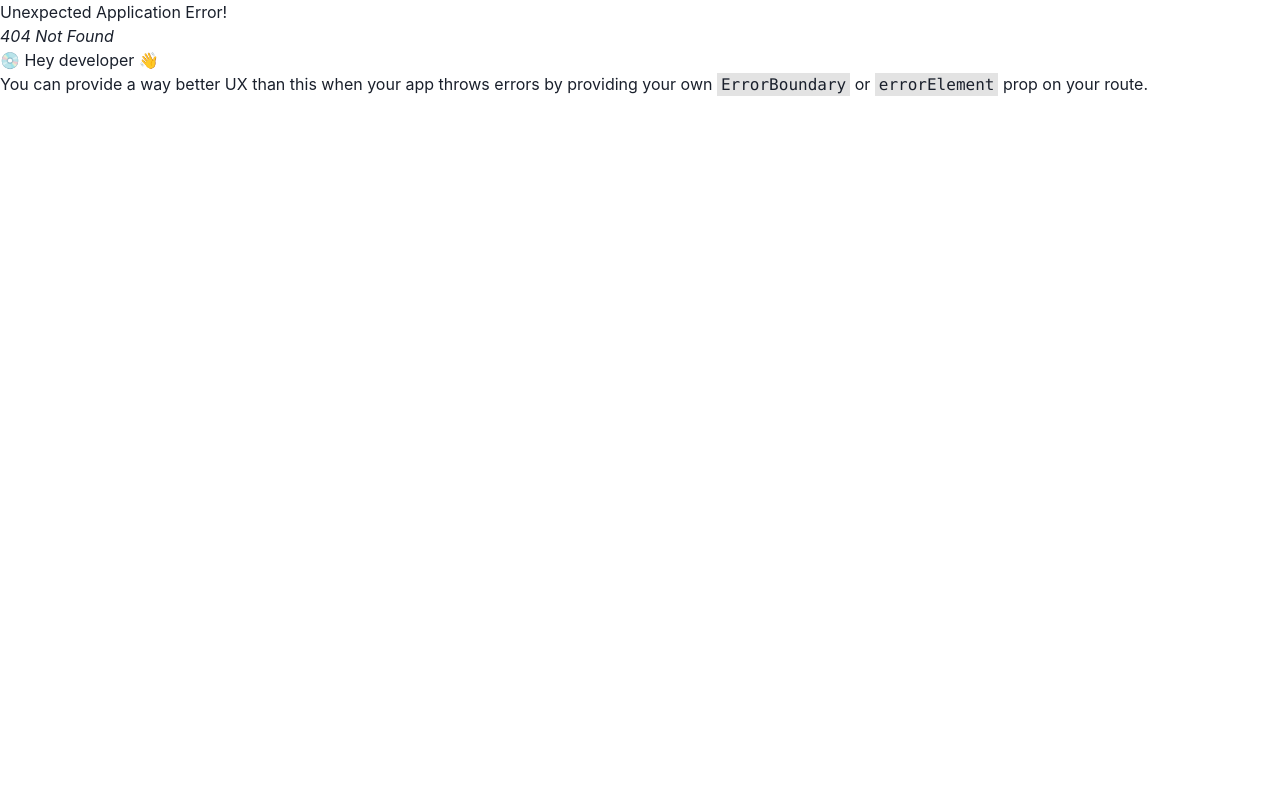
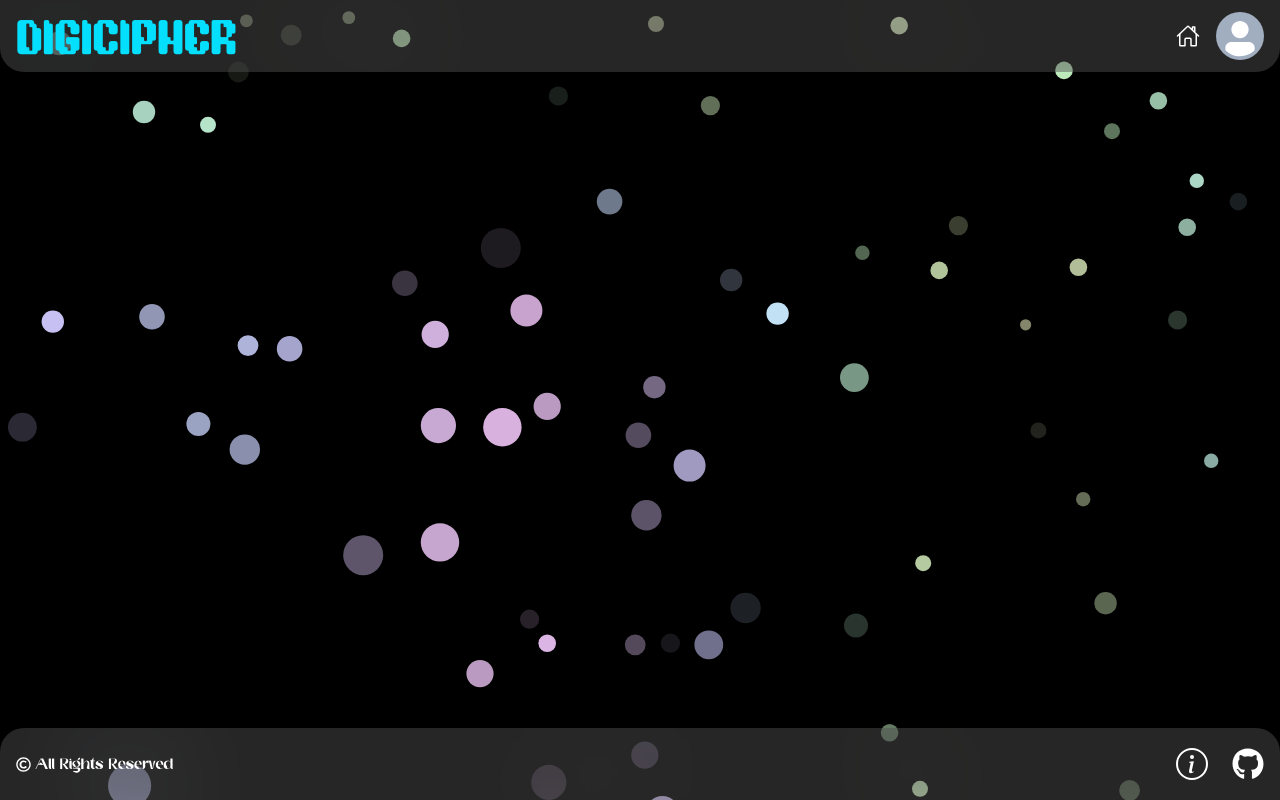
Before and after one commit to PJyoti04/digicipher, a React (Vite) app in the folder frontend/: page /about in a window 1280 px wide. Before the commit this address had no page. Built offline with nearby package versions, Linux system fonts and the light colour scheme.

Commit message:
Made some changes in About page

```diff
--- a/frontend/src/App.jsx
+++ b/frontend/src/App.jsx
@@ -7,6 +7,7 @@ import { createBrowserRouter, RouterProvider } from "react-router-dom";
 import Leaderboard from './Components/Pages/Leaderboard'
 import Loader from './Components/utils/Loader'
 import { ChakraProvider } from '@chakra-ui/react'
+import About from "./Components/Pages/About";
 
 const appRouter = createBrowserRouter([
   {
@@ -28,7 +29,10 @@ const appRouter = createBrowserRouter([
   {
     path: "/leaderboard",
     element: <Leaderboard />,
-  },
+  },{
+    path: "/about",
+    element: <About />
+  }
 ]);
 
 const App = () => {
--- /dev/null
+++ b/frontend/src/Components/Pages/About.jsx
@@ -0,0 +1,22 @@
+import React from "react";
+import Navbar from "../utils/Navbar";
+import Footer from "../utils/Footer";
+
+const About = () => {
+  return (
+    <div
+      style={{
+        backgroundImage: "url('./bg.svg')",
+        backgroundSize: "cover",
+      }}
+      className="h-[100vh] w-full"
+    >
+      <Navbar />
+      <div className="h-[82vh] px-3 py-3">
+      </div>
+      <Footer />
+    </div>
+  );
+};
+
+export default About;
--- a/frontend/src/Components/Pages/Home.jsx
+++ b/frontend/src/Components/Pages/Home.jsx
@@ -3,8 +3,10 @@ import Navbar from "../utils/Navbar";
 import Footer from "../utils/Footer";
 import { useGSAP } from "@gsap/react";
 import gsap from "gsap";
+import { useNavigate } from "react-router-dom";
 
 const Home = () => {
+  const navigate = useNavigate();
   const pages = [
     {
       link: "classic",
@@ -16,7 +18,7 @@ const Home = () => {
     },
     {
       link: "/rules",
-      name: "How To play",
+      name: "How To Play",
     },
     {
       link: "leaderboard",
@@ -26,15 +28,25 @@ const Home = () => {
 
   const ref3 = useRef([]);
 
-  useGSAP(()=>{
-    gsap.from(ref3.current,{
-      x: -1000,
+  const goto = (index, path) => {
+    gsap.to(ref3.current[index], {
       duration: 0.5,
+      x: -200,
+      opacity: 0,
+      onComplete: () => navigate(path),
+    });
+  };
+
+  useGSAP(() => {
+    gsap.from(ref3.current, {
+      scale:0,
       opacity:0,
-      stagger: 0.3,
-      delay:0.8
-    })
-  })
+      duration:0.5,
+      stagger:0.4,
+      delay: 0.8
+    });
+  });
+
   return (
     <div
       className="bg-black"
@@ -44,17 +56,19 @@ const Home = () => {
       }}
     >
       <Navbar />
-      <div className="h-[84vh] w-full flex justify-center gap-6 items-center flex-col">
+      <div className="h-[82vh] w-full flex justify-center gap-6 items-center flex-col">
         {pages.map((page, index) => (
           <button
             key={index}
-            ref={(el)=>(ref3.current[index]=el)}
-            style={{ fontFamily: "caleb" }}
+            ref={(el) => (ref3.current[index] = el)}
+            style={{ fontFamily: "origami" }}
+            onClick={() => goto(index, page.link)} // Corrected this line
             className="h-[10%] w-[80%] py-2 bg-[black]
-      bg-opacity-25 border-2 border-[#3ef4f4] backdrop-blur-3xl
-      text-[#3ef4f4] text-[44px] flex items-center font-semibold
-      justify-center uppercase"
-          ><p className="mt-2">{page.name}</p>
+              bg-opacity-25 border-2 border-[#3ef4f4] backdrop-blur-3xl
+              text-[#3ef4f4] text-[40px] flex items-center font-semibold
+              justify-center uppercase"
+          >
+            <p className="mt-2">{page.name}</p>
           </button>
         ))}
       </div>
--- a/frontend/src/Components/utils/Footer.jsx
+++ b/frontend/src/Components/utils/Footer.jsx
@@ -4,30 +4,40 @@ import { FaRegCopyright } from "react-icons/fa";
 import { BsInfoCircle } from "react-icons/bs";
 import { useGSAP } from "@gsap/react";
 import gsap from "gsap";
+import { Link } from "react-router-dom";
 
 const Footer = () => {
-
   const ref1 = useRef();
-  useGSAP(()=>{
+  useGSAP(() => {
     gsap.from(ref1.current, {
-      y:200,
-      opacity:0,
-      duration:0.8,
-    })
-  })
+      y: 200,
+      opacity: 0,
+      duration: 0.8,
+    });
+  });
   return (
-    <div className="h-[8vh] w-full flex justify-center items-center">
+    <div className="h-[9vh] w-full flex justify-center items-center">
       <div
-      ref={ref1}
-      className="flex justify-between w-[100%] h-[100%] bg-opacity-15 rounded-tr-3xl rounded-tl-3xl
-       border-t-4 bg-white border-[#03dffc] backdrop-blur-3xl px-4">
+        ref={ref1}
+        className="flex justify-between w-[100%] h-[100%] bg-opacity-15 rounded-tr-3xl rounded-tl-3xl
+        bg-white backdrop-blur-3xl px-4"
+      >
         <div className="flex items-center text-[white] gap-1 text-xl">
           <FaRegCopyright size={"15px"} color="white" />
-          <p style={{fontFamily:'origami',fontSize:'15px'}} className="mt-1 font-thin">All Rights Reserved</p>
+          <p
+            style={{ fontFamily: "origami", fontSize: "15px" }}
+            className="mt-1 font-thin"
+          >
+            All Rights Reserved
+          </p>
         </div>
         <div className="flex items-center gap-6">
-          <BsInfoCircle size={"32px"} color="white" />
-          <FaGithub size={"32px"} color="white" />
+          <Link to="/about">
+            <BsInfoCircle size={"32px"} color="white" />
+          </Link>
+          <Link to="https://github.com/KC1064/open_the_vault" target="_blank">
+            <FaGithub size={"32px"} color="white" />
+          </Link>
         </div>
       </div>
     </div>
--- a/frontend/src/Components/utils/Navbar.jsx
+++ b/frontend/src/Components/utils/Navbar.jsx
@@ -2,6 +2,8 @@ import React, { useRef } from "react";
 import User from "./Avatar";
 import { useGSAP } from "@gsap/react";
 import gsap from "gsap";
+import { IoHomeOutline } from "react-icons/io5";
+
 
 const Navbar = () => {
   const ref2 = useRef();
@@ -15,17 +17,19 @@ const Navbar = () => {
     })
   })
   return (
-    <div className="h-[8vh] w-full flex justify-center items-center">
+    <div className="h-[9vh] w-full flex justify-center items-center">
       <div
       ref={ref2}
-      className="h-[100%] w-[100%] bg-white bg-opacity-15 px-4 backdrop-blur-3xl flex justify-between items-center border-b-4 border-b-[#03dffc] rounded-br-3xl rounded-bl-3xl ">
+      className="h-[100%] w-[100%] bg-white bg-opacity-15 px-4 backdrop-blur-3xl flex justify-between items-center rounded-br-3xl rounded-bl-3xl ">
         <p
           className="text-5xl text-[#03dffc] flex items-center h-full mt-2"
           style={{ fontFamily: "pixel" }}
         >
           DIGICIPHER
         </p>
-        <div className="h-full flex items-center">
+
+        <div className="h-full flex items-center gap-4">
+        <IoHomeOutline color="white" size={"24px"}/>
           <User />
         </div>
       </div>
```
